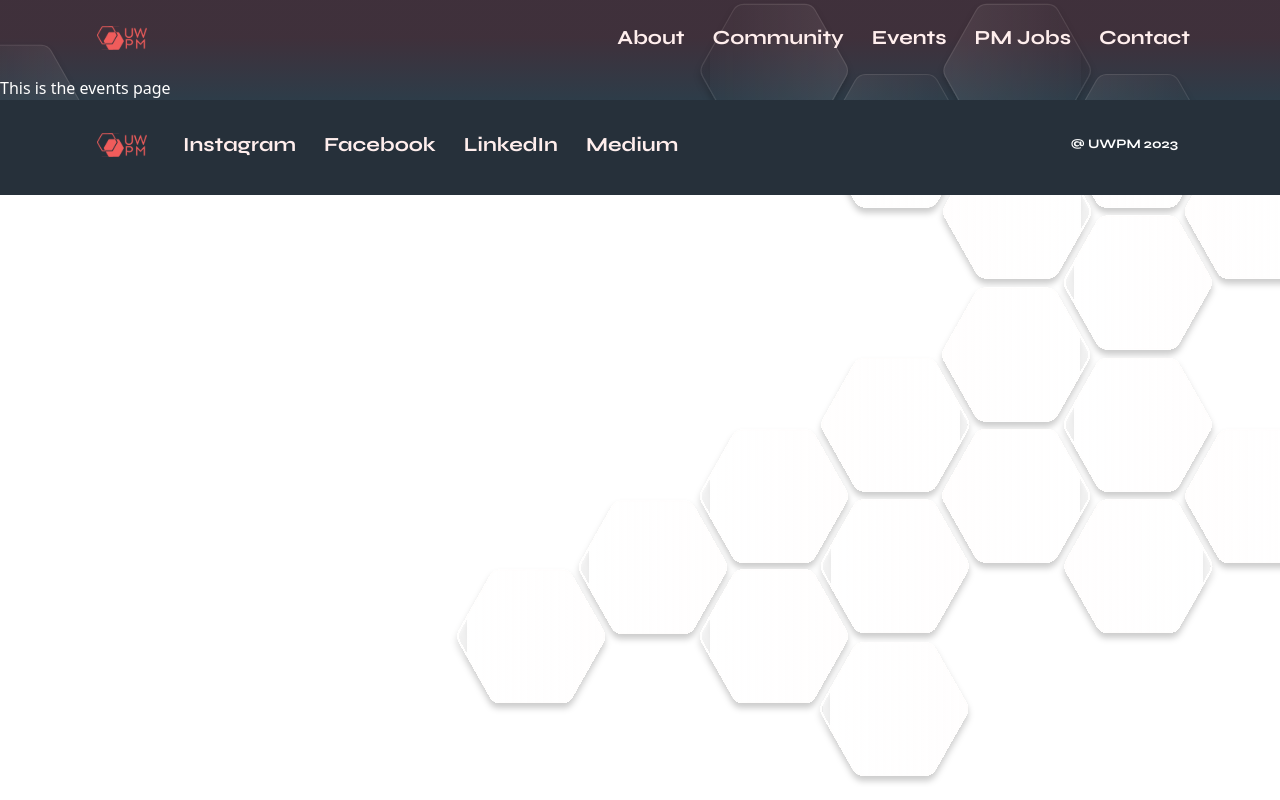
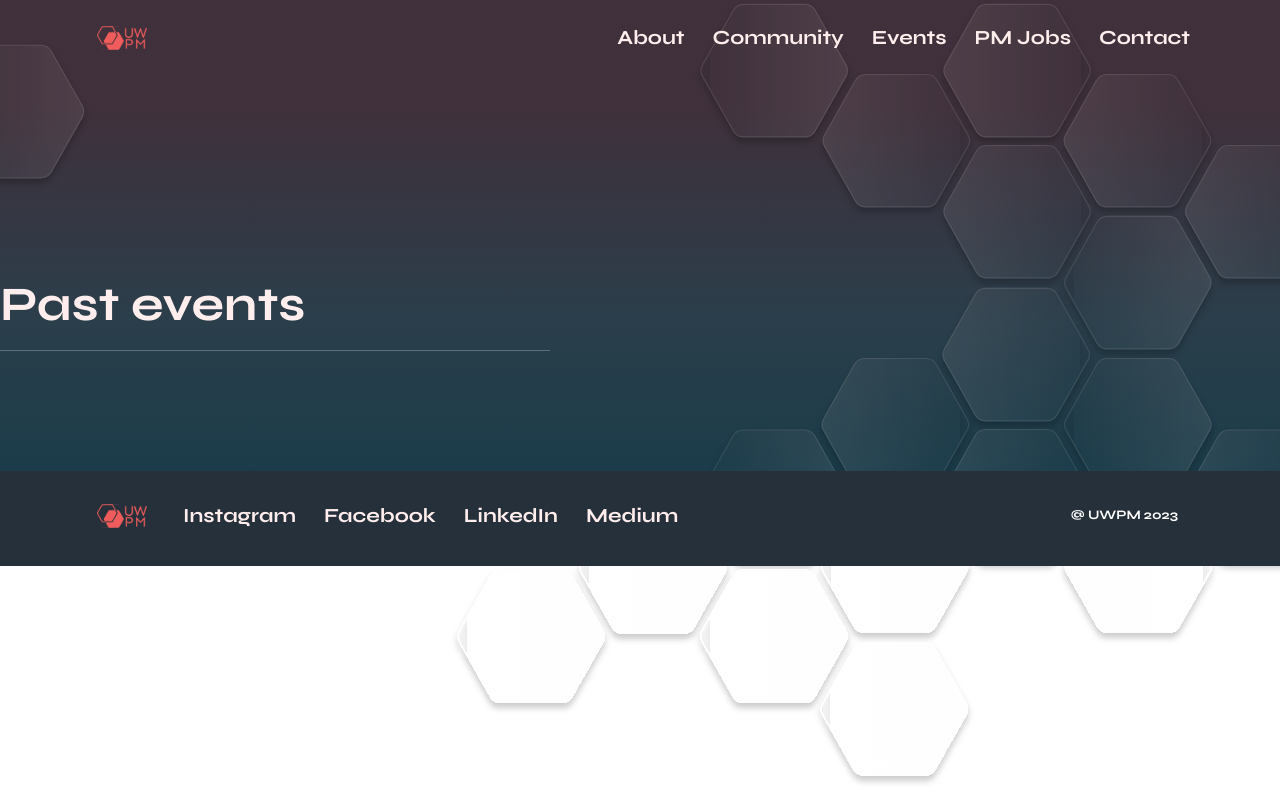
Before and after one commit to UWPM/website-v3.0, a React (Create React App) app: page /events in a window 1280 px wide. Shown: the top 800 px of the page. Built offline with nearby package versions, Linux system fonts and the light colour scheme.

Commit message:
Boiler plate for page

```diff
--- a/src/pages/Events.js
+++ b/src/pages/Events.js
@@ -6,10 +6,17 @@ import "../App.css";
 export default function Events({ show }) {
   return (
     <>
-      <div className="desktop-hex">
-        <img src={desktopHexagons} alt="" />
+      <div id="homeIntro">
+          <>
+            <div className="desktop-hex">
+              <img src={desktopHexagons} alt="" />
+            </div>
+            <div className="main-text-box">
+              <h1 className="main-text">Past events</h1>
+              <hr/>
+            </div>
+          </>
       </div>
-      <div>This is the events page</div>
     </>
   );
 }
```
